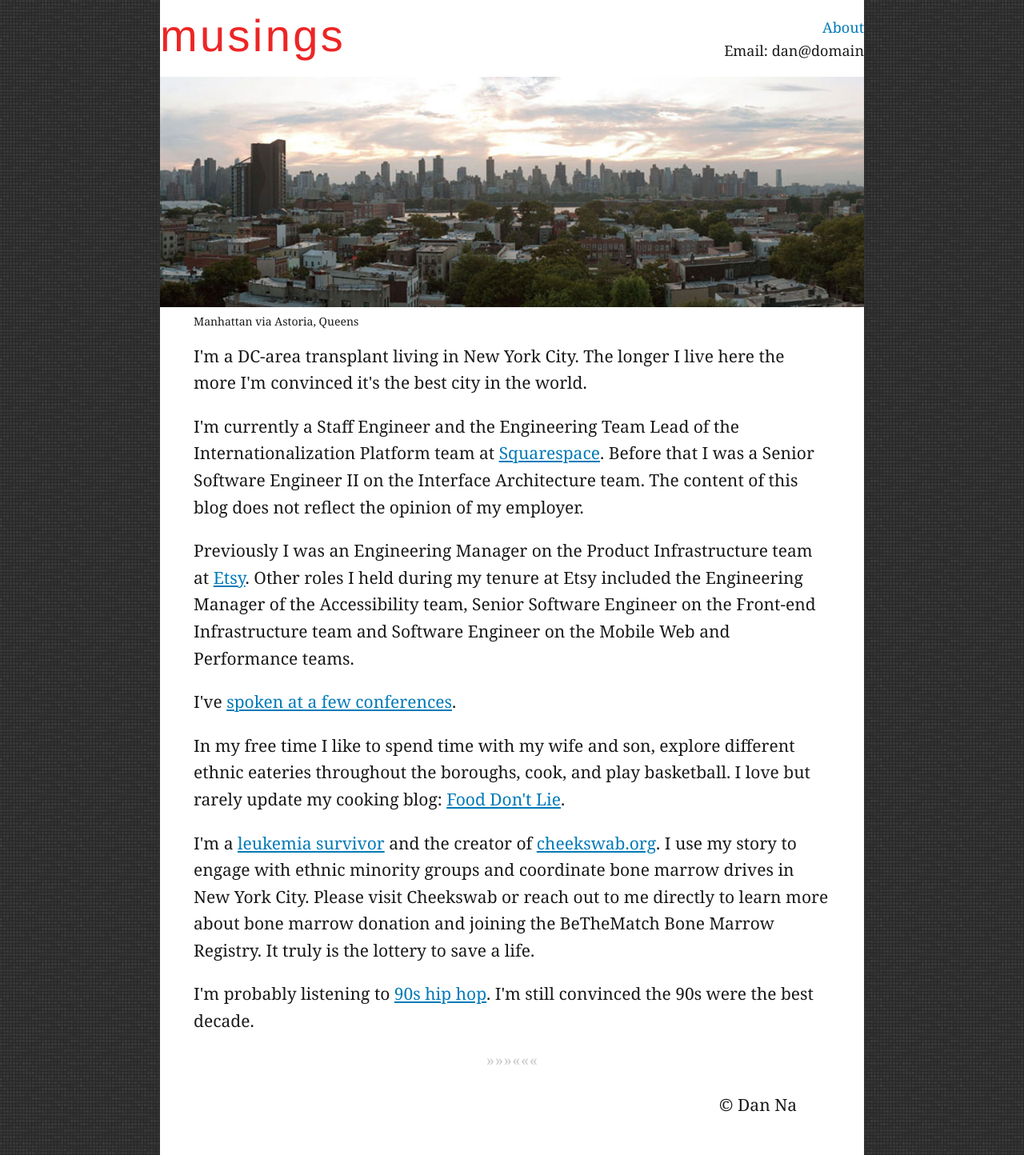
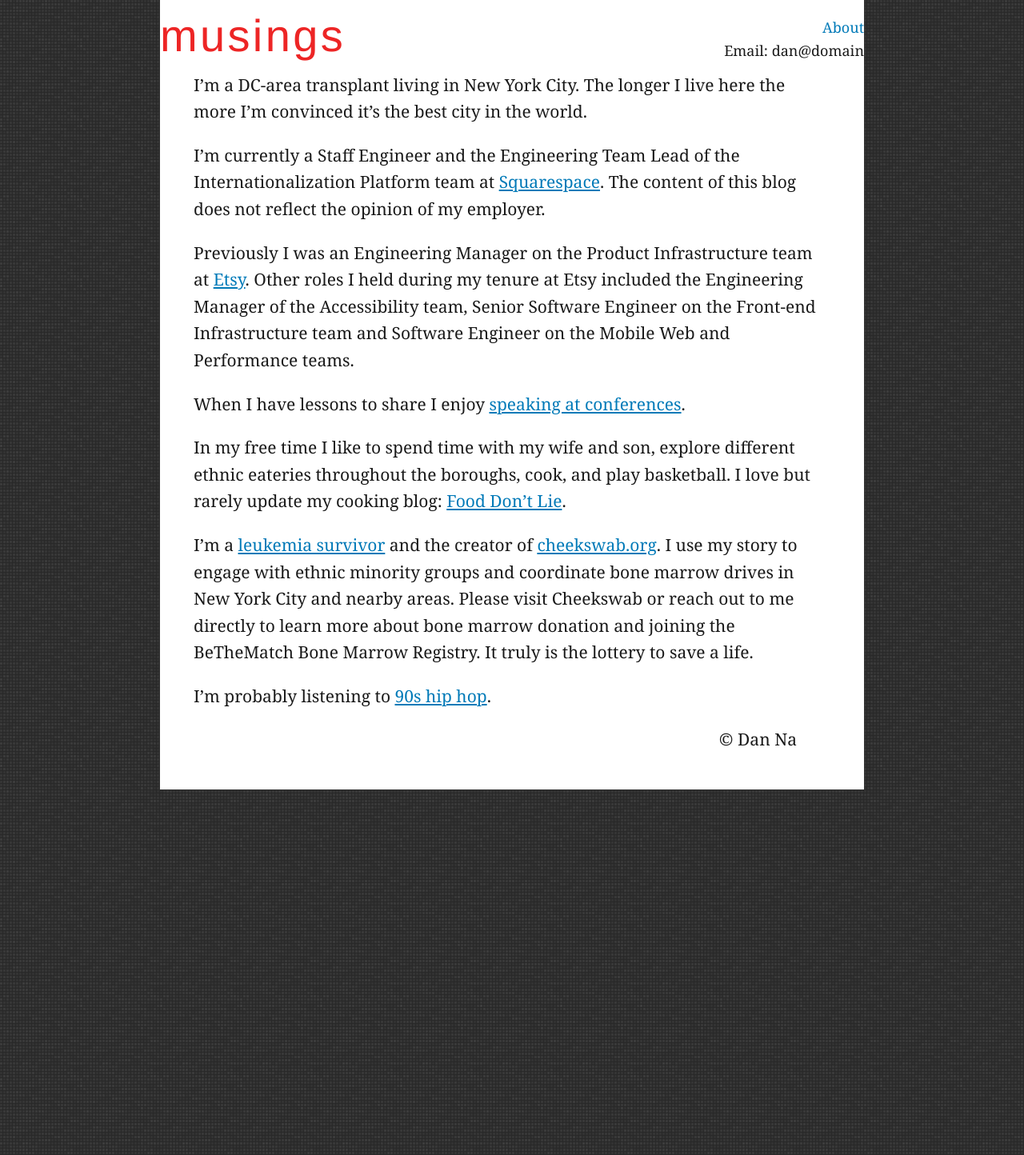
Before and after one commit to danielna/danielna.github.com, a Jekyll site: the page built from about.md, in a window 1280 px wide. Shown: the whole page at 80% size. Built offline with Jekyll 4.4.1, drawn with Linux system fonts in a browser that asks for light colours; nearby versions of some CDN libraries.

Commit message:
Rename about.html to about.md and make it more of a markdown file and less of an HTML file

```diff
--- a/about.html
+++ b/about.md
@@ -1,56 +1,32 @@
 ---
 layout: base
-title: About -- danielna.com
-permalink: /about/index.html
-promo_url: /assets/img/about_header.jpg
-promo_alt: Manhattan via Astoria, Queens
+title: About Dan | blog.danielna.com
 ---
 
-<p class="caption">Manhattan via Astoria, Queens</p>
+I'm a DC-area transplant living in New York City.
+The longer I live here the more I'm convinced it's the best city in the world.
 
-<p class="first">
-I'm a DC-area transplant living in New York City.  The longer I live here the
-more I'm convinced it's the best city in the world.
-</p>
-
-<p>
 I'm currently a Staff Engineer and the Engineering Team Lead of the Internationalization
 Platform team at <a href="http://www.squarespace.com" target="_blank">Squarespace</a>.
-Before that I was a Senior Software Engineer II on the Interface Architecture team.
 The content of this blog does not reflect the opinion of my employer.
-</p>
 
-<p>
 Previously I was an Engineering Manager on the Product Infrastructure team at
 <a href="http://www.etsy.com" target="_blank">Etsy</a>. Other roles I held
 during my tenure at Etsy included the Engineering Manager of the Accessibility
 team, Senior Software Engineer on the Front-end Infrastructure team and
 Software Engineer on the Mobile Web and Performance teams.
-</p>
 
-<p>
-I've <a href="http://talks.danielna.com">spoken at a few conferences</a>.
-</p>
+When I have lessons to share I enjoy <a href="http://talks.danielna.com">speaking at conferences</a>.
 
-<p>
 In my free time I like to spend time with my wife and son, explore different
 ethnic eateries throughout the boroughs, cook, and play basketball. I love but
 rarely update my cooking blog: <a href="http://www.fooddontlie.com" target="_blank">Food Don't Lie</a>.
-</p>
 
-<p>
 I'm a <a href="http://www.cheekswab.org/about-cheekswab/founders-story/" target="_blank">leukemia survivor</a>
 and the creator of <a href="http://www.cheekswab.org" target='_blank'>cheekswab.org</a>.
 I use my story to engage with ethnic minority groups and coordinate bone marrow drives
-in New York City. Please visit Cheekswab or reach out to me directly to learn
+in New York City and nearby areas. Please visit Cheekswab or reach out to me directly to learn
 more about bone marrow donation and joining the BeTheMatch Bone Marrow Registry.
 It truly is the lottery to save a life.
-</p>
 
-<p>
-I'm probably listening to <a href="https://www.youtube.com/watch?v=qA2_-eQ26tY&t=18s" target="_blank">90s hip hop</a>. I'm still convinced the 90s were the best decade.
-</p>
-
-<div class="separator">&raquo;&raquo;&raquo;&laquo;&laquo;&laquo;</div>
-
-{% include disqus.html %}
+I'm probably listening to <a href="https://www.youtube.com/watch?v=qA2_-eQ26tY&t=18s" target="_blank">90s hip hop</a>.
```
